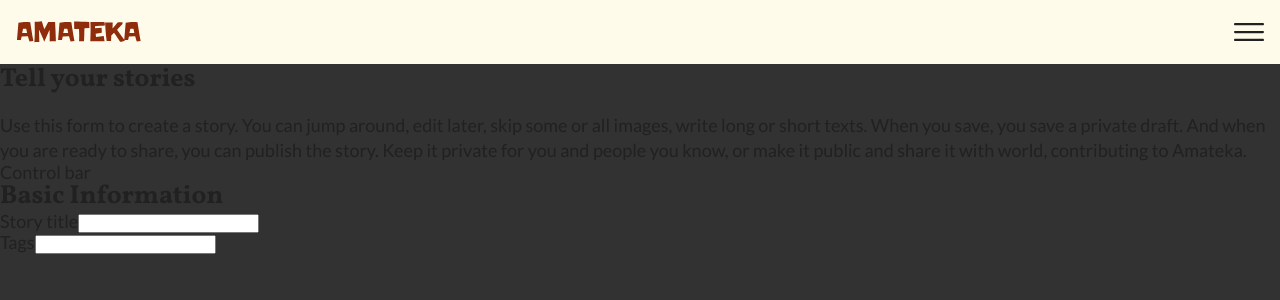
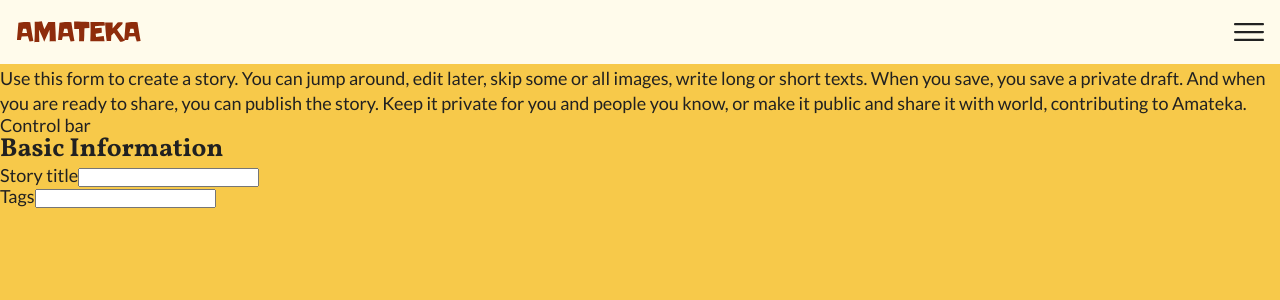
Before and after one commit to emastra/amateka, a React (Vite) app: page /create in a window 1280 px wide. Shown: the top 300 px of the page. Built offline with nearby package versions, Linux system fonts and the light colour scheme.

Commit message:
test article

```diff
--- /dev/null
+++ b/src/mockdata/testarticle.mdx
@@ -0,0 +1,7 @@
+### 1.1 The World After 1945: A Landscape of Ruins and Rebirth
+
+As the smoke of World War II cleared, the world in 1945 presented a tableau of devastation and hope, a paradoxical scene where the ruins of old met the seeds of a new era. Europe lay in shreds, its cities reduced to rubble, its people grappling with loss on an unimaginable scale. Asia, too, bore the scars of war, with Japan facing the aftermath of nuclear devastation. Yet, amid this desolation, a collective resolve to rebuild and prevent future conflicts began to take shape, marking the beginning of a significant transformation in global politics, society, and ideology.
+
+### The Devastation
+
+Europe's landscape in the immediate post-war years was a stark testament to the war's ferocity. Cities like Berlin, Warsaw, and London had been heavily bombed, leaving vast swathes of destruction. The economic structures of entire nations were disrupted, leading to widespread poverty and famine. In Asia, the Japanese cities of Hiroshima and Nagasaki emerged as symbols of the war's new, terrifying potential for destruction with the advent of atomic weapons.
--- a/src/pages/Article/Article.tsx
+++ b/src/pages/Article/Article.tsx
@@ -4,6 +4,7 @@ import { useParams, Link, useLocation } from 'react-router-dom';
 const IMAGE_BASE_URL = '/src/assets/images/';
 
 import ArticleUnit from '../../components/ArticleUnit/ArticleUnit';
+import MDXArticle from '../../mockdata/testarticle.mdx';
 
 const Article = () => {
     const { articleId } = useParams();
@@ -50,9 +51,10 @@ const Article = () => {
                     </div>
 
                     <div className='article-body-wrapper'>
-                        {articleData.content.structure.map((item) => {
+                        {/* {articleData.content.structure.map((item) => {
                             return <ArticleUnit key={item.position || item.id} type={item.type} data={item.content} />;
-                        })}
+                        })} */}
+                        <MDXArticle />
                     </div>
                 </div>
             </main>
--- a/src/pages/CreatePage/CreatePage.scss
+++ b/src/pages/CreatePage/CreatePage.scss
@@ -1,5 +1,6 @@
-main#create-page {
-    background-color: #323232;
-    height: 100vh;
-    margin-top: 64px;
-}
+// main#create-page {
+//     background-color: #323232;
+//     height: 100vh;
+//     margin-top: 64px;
+//     color: #ffff !important;
+// }
```
